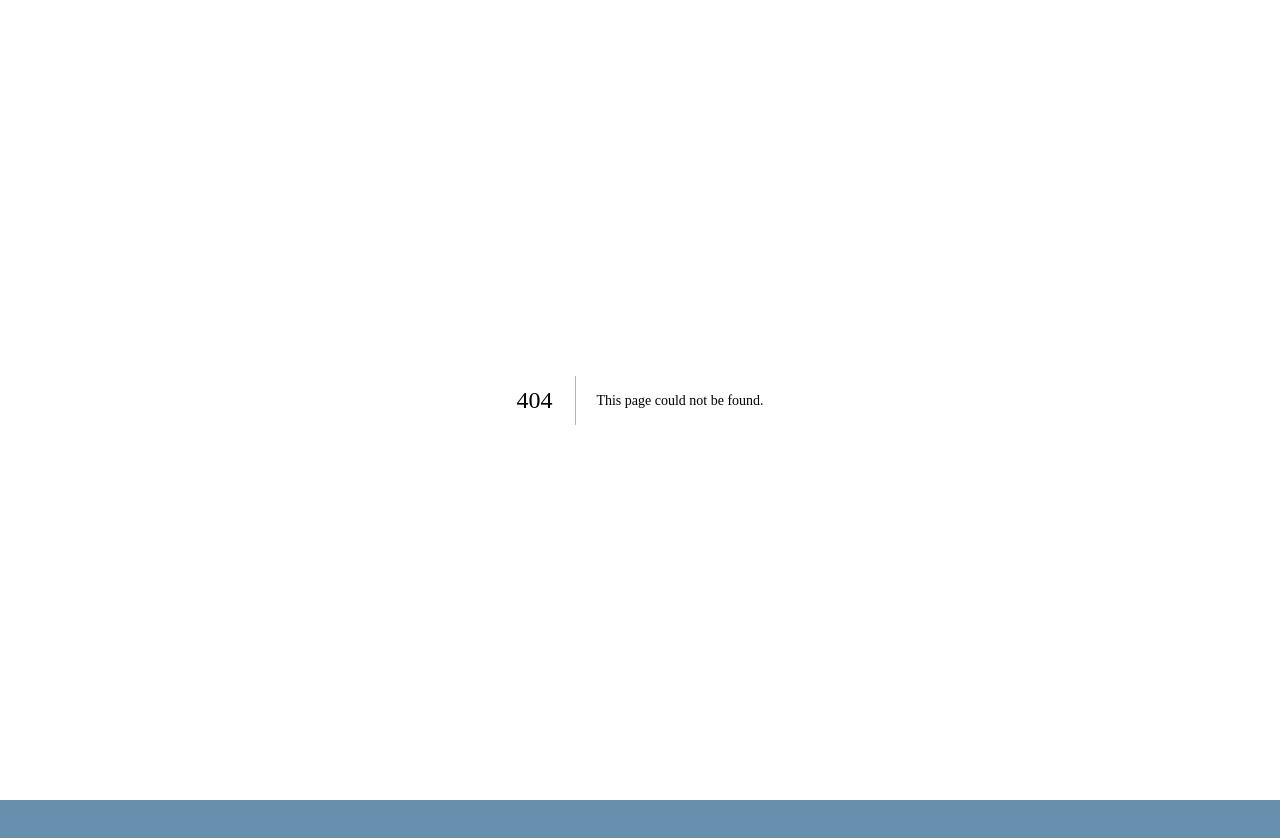
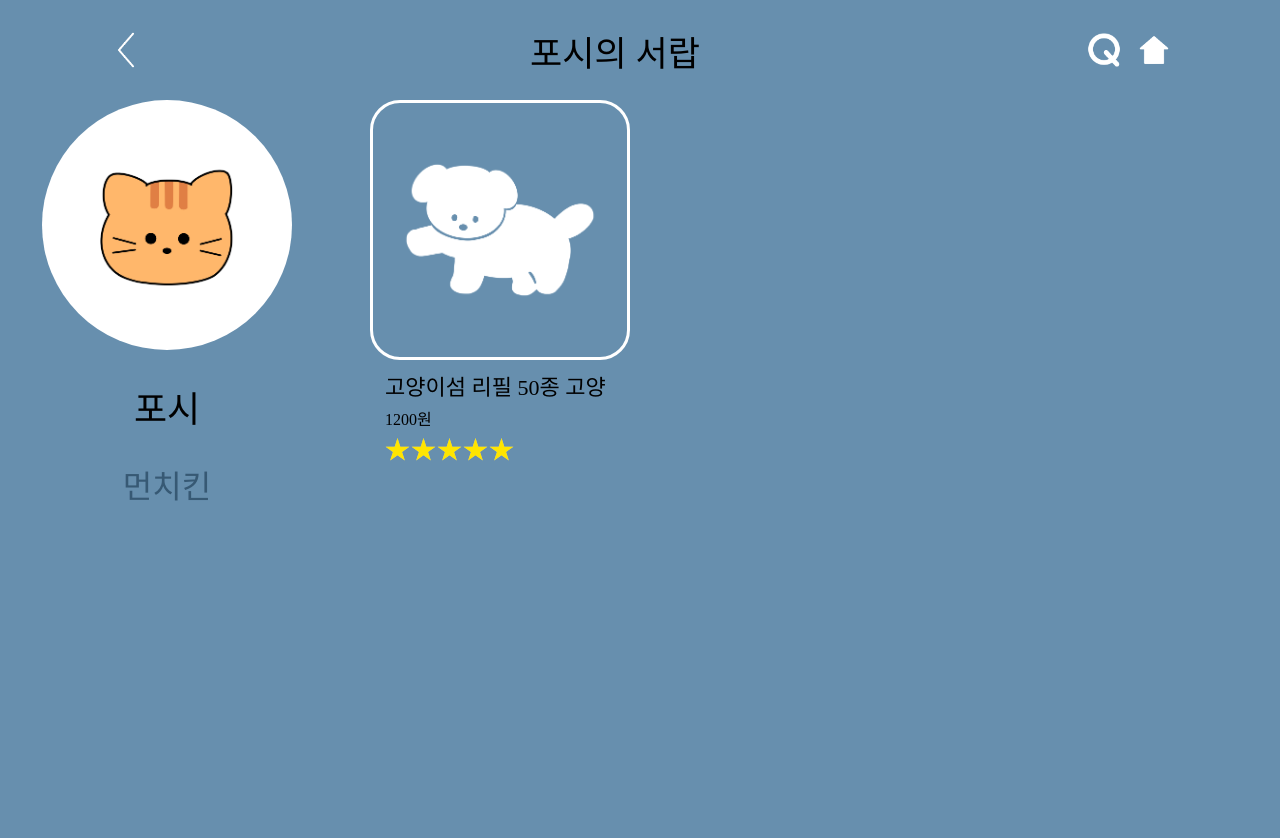
Before and after one commit to miniposi/Oasis, a Next.js app: page /myScrap in a window 1280 px wide. Before the commit this address had no page. Shown: the top 838 px of the page. Before the commit the page ends 800 px from the top, so only its background shows below. Built offline with nearby package versions, Linux system fonts and the light colour scheme; a web font is replaced by a local one.

Commit message:
feat: myScrap Page

```diff
--- /dev/null
+++ b/pages/myScrap.tsx
@@ -0,0 +1,99 @@
+import Header from "@/components/Header";
+import StarRating from "@/components/StarRating";
+import styled from "styled-components";
+
+export default function MyScrapPage() {
+  return (
+    <>
+      <Header>포시의 서랍</Header>
+      <StyledWrapper>
+        <StyledLeftWrapper>
+          <StyledImg src="custom/cat1.png" alt="프로필 사진" />
+          포시
+          <StyledType>먼치킨</StyledType>
+        </StyledLeftWrapper>
+        <StyledRightWrapper>
+          <StyledContent>
+            <StyledContentImg src="shop/adultdog.png" alt="상품 이미지" />
+            <StyledInfo>
+              <StyledName>
+                고양이섬 리필 50종 고양이섬 리필 50종 고양이섬 리필 50종
+                고양이섬 리필 50종
+              </StyledName>
+              <StyledPrice>1200원</StyledPrice>
+              <StarRating rating={3.0} />
+            </StyledInfo>
+          </StyledContent>
+        </StyledRightWrapper>
+      </StyledWrapper>
+    </>
+  );
+}
+
+const StyledWrapper = styled.div`
+  width: 1500px;
+  height: 863px;
+  display: flex;
+  justify-content: space-between;
+  margin: auto;
+`;
+
+const StyledLeftWrapper = styled.div`
+  width: 334px;
+  height: 407px;
+  display: flex;
+  flex-direction: column;
+  justify-content: space-between;
+  align-items: center;
+  font-size: 36px;
+`;
+
+const StyledRightWrapper = styled.div`
+  display: grid;
+  grid-template-columns: 1fr 1fr 1fr 1fr;
+  grid-column-gap: 30px;
+  grid-row-gap: 15px;
+  overflow-y: scroll;
+`;
+
+const StyledImg = styled.img`
+  width: 250px;
+  height: 250px;
+  border-radius: 50%;
+  background: #fff;
+`;
+
+const StyledType = styled.p`
+  color: #375974;
+  font-size: 32px;
+`;
+
+const StyledContent = styled.div`
+  width: 260px;
+  height: 400px;
+`;
+
+const StyledContentImg = styled.img`
+  width: 260px;
+  height: 260px;
+  border: 3px solid #fff;
+  border-radius: 30px;
+`;
+
+const StyledInfo = styled.div`
+  display: flex;
+  flex-direction: column;
+  padding: 5px 15px;
+  font-size: 22px;
+  gap: 5px;
+`;
+
+const StyledName = styled.div`
+  width: 240px;
+  height: 32px;
+  overflow: auto;
+`;
+
+const StyledPrice = styled.p`
+  font-size: 16px;
+`;
```
